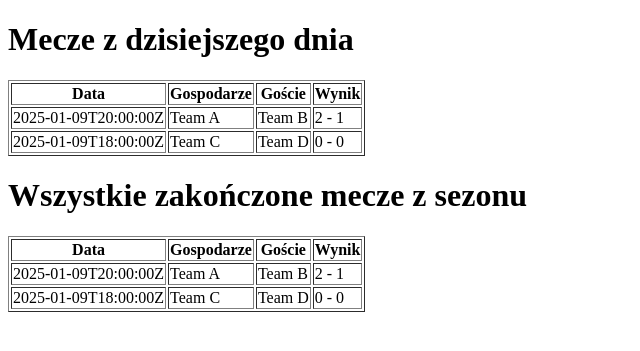
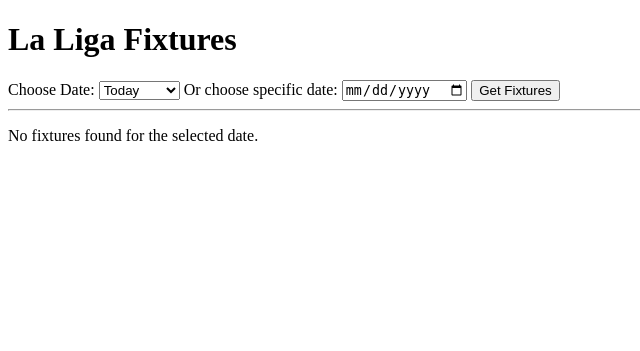
Before and after one commit to safe-n/flask-football-app, a Flask app: page / in a window 1280 px wide. Shown: the top 351 px of the page, without its empty margins (0-640 px from the left). Run offline with Flask 3, Linux system fonts and the light colour scheme.

Commit message:
Modyfikacja plików - budowa danych

```diff
--- a/app.py
+++ b/app.py
@@ -1,52 +1,52 @@
 from flask import Flask, render_template, request
 import requests
-from datetime import datetime
+import pandas as pd
 import os
-from flask import Flask, render_template
+from datetime import datetime, timedelta
 
 app = Flask(__name__)
 
-# Funkcja pomocnicza do pobrania danych z API
-def fetch_matches(league_id, season, date=None, status="FT"):
-    url = "https://api-football-v1.p.rapidapi.com/v3/fixtures"
-    querystring = {
-    "league": league_id,
-    "season": season,
-    "status": status
+# RapidAPI configuration
+API_HOST = "v3.football.api-sports.io"
+API_KEY = "your_api_key"  # Replace this with your API key
+
+# Function to fetch matches for a given date
+def fetch_matches(date):
+    url = f"https://{API_HOST}/fixtures"
+    headers = {
+       "X-RapidAPI-Key": "40027c6adcmshfb4e864cb9e7855p12d50cjsn6eb6ef9031a6",
+       "X-RapidAPI-Host": "api-football-v1.p.rapidapi.com"
     }
-    if date:  # Dodaj datę, jeśli została podana
-        querystring["date"] = date
+    params = {
+        "date": date,
+        "league": "140",  # La Liga ID
+        "season": "2024"
+    }
+    response = requests.get(url, headers=headers, params=params)
+    if response.status_code == 200:
+        return response.json()["response"]
+    else:
+        print(f"Error: {response.status_code}, {response.text}")
+        return []
 
-    headers = {
-        "X-RapidAPI-Key": "40027c6adcmshfb4e864cb9e7855p12d50cjsn6eb6ef9031a6",
-        "X-RapidAPI-Host": "api-football-v1.p.rapidapi.com"
-    }
+@app.route("/", methods=["GET", "POST"])
+def home():
+    matches = []
+    selected_date = None
 
-    response = requests.get(url, headers=headers, params=querystring)
+    if request.method == "POST":
+        option = request.form.get("date_option")
+        if option == "today":
+            selected_date = datetime.now().strftime("%Y-%m-%d")
+        elif option == "tomorrow":
+            selected_date = (datetime.now() + timedelta(days=1)).strftime("%Y-%m-%d")
+        elif option == "specific":
+            selected_date = request.form.get("specific_date")
 
-    if response.status_code == 200:
-        return response.json().get('response', [])
-    else:
-        print(f"Błąd: {response.status_code}, {response.text}")
-    return []
+        if selected_date:
+            matches = fetch_matches(selected_date)
 
-@app.route('/')
-def index():
-    test_data = [
-        {
-            "fixture": {"date": "2025-01-09T20:00:00Z"},
-            "teams": {"home": {"name": "Team A"}, "away": {"name": "Team B"}},
-            "goals": {"home": 2, "away": 1}
-        },
-        {
-            "fixture": {"date": "2025-01-09T18:00:00Z"},
-            "teams": {"home": {"name": "Team C"}, "away": {"name": "Team D"}},
-            "goals": {"home": 0, "away": 0}
-        }
-    ]
+    return render_template("index.html", matches=matches, selected_date=selected_date)
 
-    return render_template('index.html', daily_matches=test_data, season_matches=test_data)
-
-
-if __name__ == '__main__':
-    app.run(host="0.0.0.0",port=int(os.environ.get("PORT",10000)))
+if __name__ == "__main__":
+    app.run(host="0.0.0.0", port=int(os.environ.get("PORT", 10000)))
--- a/requirements.txt
+++ b/requirements.txt
@@ -1,4 +1,2 @@
-flask
-requests
-pandas
-datetime
+flask==3.0.0
+requests==2.31.0
--- a/templates/index.html
+++ b/templates/index.html
@@ -1,59 +1,40 @@
 <!DOCTYPE html>
 <html lang="en">
 <head>
-<meta charset="UTF-8">
-<meta name="viewport" content="width=device-width, initial-scale=1.0">
-<title>Analiza meczów</title>
+    <meta charset="UTF-8">
+    <meta name="viewport" content="width=device-width, initial-scale=1.0">
+    <title>La Liga Fixtures</title>
 </head>
 <body>
-<h1>Mecze z dzisiejszego dnia</h1>
-{% if daily_matches %}
-<table border="1">
-<tr>
-<th>Data</th>
-<th>Gospodarze</th>
-<th>Goście</th>
-<th>Wynik</th>
-</tr>
-{% for match in daily_matches %}
-<tr>
-<td>{{ match.fixture.date }}</td>
-<td>{{ match.teams.home.name }}</td>
-<td>{{ match.teams.away.name }}</td>
-<td>
-{% if match.goals.home is not none and match.goals.away is not none %}
-{{ match.goals.home }} - {{ match.goals.away }}
-{% else %}
-W trakcie
-{% endif %}
-</td>
-</tr>
-{% endfor %}
-</table>
-{% else %}
-<p>Brak meczów na dzisiejszy dzień.</p>
-{% endif %}
+    <h1>La Liga Fixtures</h1>
+    <form method="get" action="/">
+        <label for="date">Choose Date:</label>
+        <select name="date" id="date">
+            <option value="today" {% if selected_date == "today" %}selected{% endif %}>Today</option>
+            <option value="tomorrow" {% if selected_date == "tomorrow" %}selected{% endif %}>Tomorrow</option>
+        </select>
+        <label for="custom_date">Or choose specific date:</label>
+        <input type="date" id="custom_date" name="date" value="{{ selected_date if selected_date not in ['today', 'tomorrow'] else '' }}">
+        <button type="submit">Get Fixtures</button>
+    </form>
 
-<h1>Wszystkie zakończone mecze z sezonu</h1>
-{% if season_matches %}
-<table border="1">
-<tr>
-<th>Data</th>
-<th>Gospodarze</th>
-<th>Goście</th>
-<th>Wynik</th>
-</tr>
-{% for match in season_matches %}
-<tr>
-<td>{{ match.fixture.date }}</td>
-<td>{{ match.teams.home.name }}</td>
-<td>{{ match.teams.away.name }}</td>
-<td>{{ match.goals.home }} - {{ match.goals.away }}</td>
-</tr>
-{% endfor %}
-</table>
-{% else %}
-<p>Brak danych o zakończonych meczach z sezonu.</p>
-{% endif %}
+    <hr>
+
+    {% if matches %}
+        <h2>Fixtures for {{ selected_date }}</h2>
+        <ul>
+            {% for match in matches %}
+                <li>
+                    <strong>{{ match.teams.home.name }} vs {{ match.teams.away.name }}</strong>
+                    <br>
+                    Date: {{ match.fixture.date }}
+                    <br>
+                    <a href="/statistics/{{ match.fixture.id }}">View Statistics</a>
+                </li>
+            {% endfor %}
+        </ul>
+    {% else %}
+        <p>No fixtures found for the selected date.</p>
+    {% endif %}
 </body>
 </html>
```
